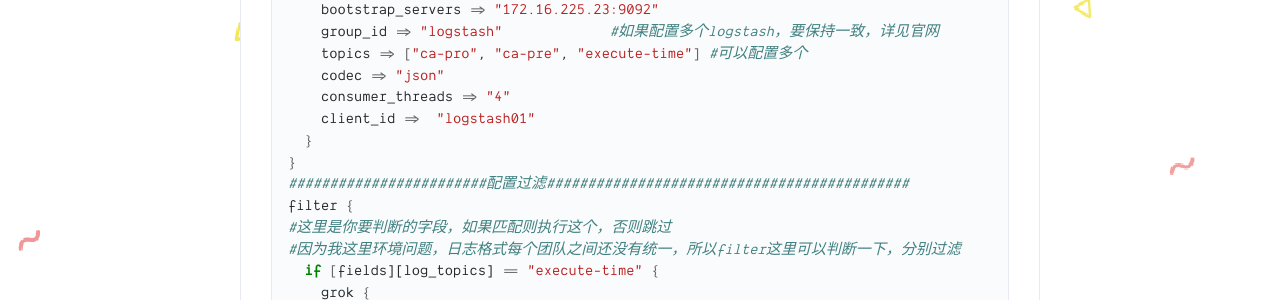
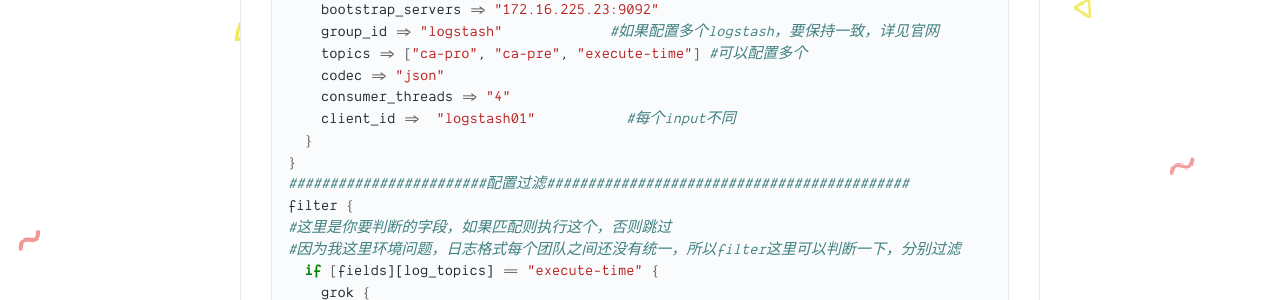
Before and after one commit to WuChenLinux/yw, a Jekyll site: the page built from _posts/2018-11-23-logstash-config.md, in a window 1280 px wide and 900 px high, scrolled down 2019 px. Shown: the part 149-449 px from the top of the window. Built offline with Jekyll 4.4.1, drawn with Linux system fonts in a browser that asks for light colours; comment, search, counter and statistics services are not loaded.

Commit message:
Update 2018-11-23-logstash-config.md

```diff
--- a/_posts/2018-11-23-logstash-config.md
+++ b/_posts/2018-11-23-logstash-config.md
@@ -86,7 +86,7 @@ input {
     topics => ["ca-pro", "ca-pre", "execute-time"] #可以配置多个
     codec => "json"
     consumer_threads => "4"
-    client_id =>  "logstash01"
+    client_id =>  "logstash01"           #每个input不同
   }
 }
 ########################配置过滤############################################
```
